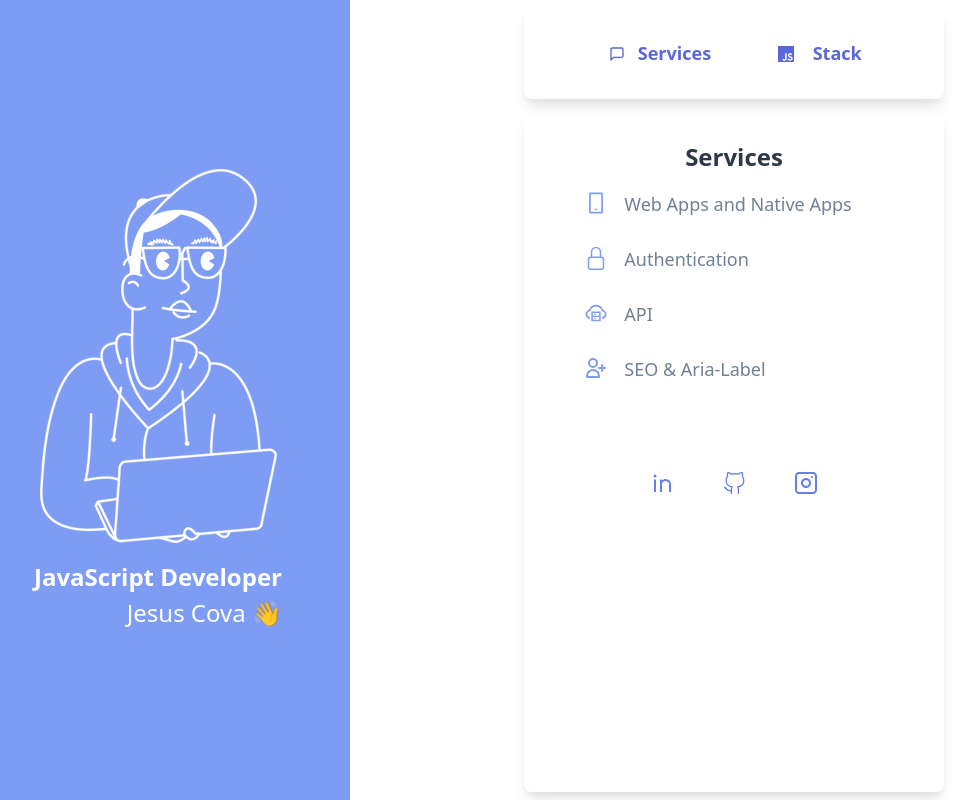
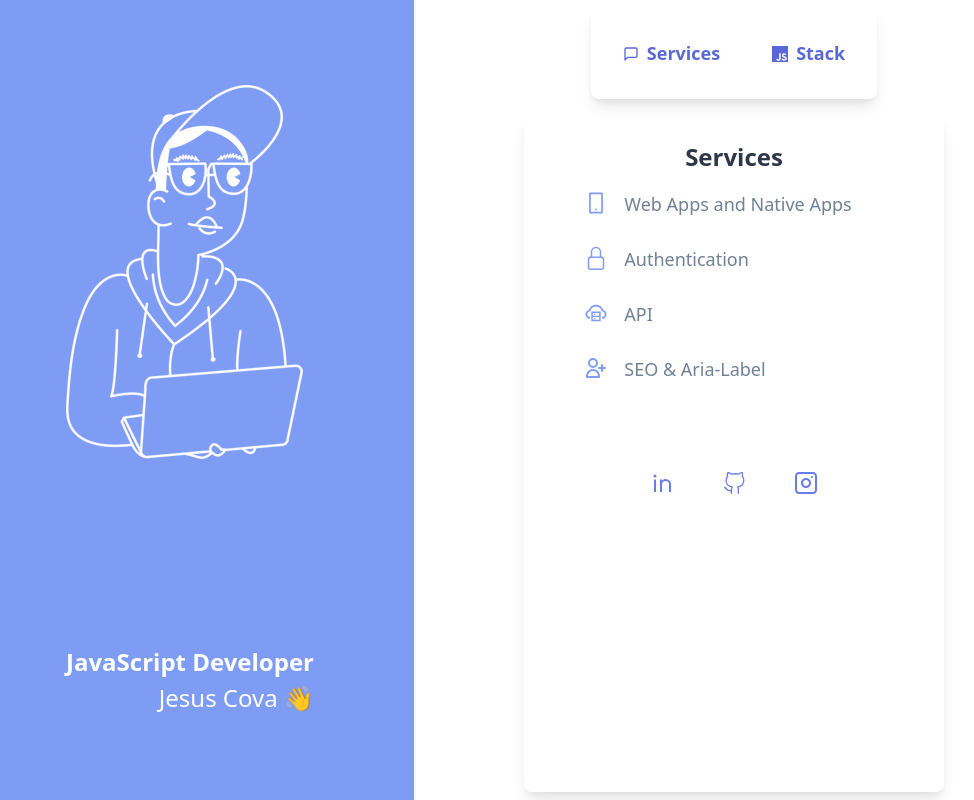
Before and after one commit to doc22940/doc-11, a Next.js app: page / in a window 1280 px wide. Shown: the whole page, without its empty margins (226-1200 px from the left). Built offline with nearby package versions, Linux system fonts and the light colour scheme.

Commit message:
update al margin en telefono

```diff
--- a/components/main.js
+++ b/components/main.js
@@ -19,8 +19,8 @@ export default function Main({social, chars, stack}) {
   const [nav, setNav] = useState('SERVICES')
   const changeNav = (newVal) => setNav(newVal)
   return(
-    <div className='flex flex-col justify-center items-center p-2 my-4 md:my-0'>
-      <nav className="flex p-5 px-16 space-x-5 shadow-lg text-indigo-600 font-bold rounded-lg mb-4">
+    <div className='flex flex-col justify-center w-full items-center p-2 my-4 md:my-0'>
+      <nav className="flex p-5 px-auto space-x-5 shadow-lg text-indigo-600 font-bold rounded-lg mb-4">
         <ButtonNav text="Services" onClick={() => changeNav('SERVICES')} />
         <ButtonNav text="Stack" onClick={() => changeNav('STACK')} />
       </nav>
@@ -38,14 +38,14 @@ export default function Main({social, chars, stack}) {
 const ButtonNav = ({ text, onClick }) => (
 	<div
 		onClick={onClick}
-		className="flex items-center py-3 w-32 mx-2 rounded-lg transition
+		className="flex items-center py-3 px-3  rounded-lg transition
 	duration-300 justify-evenly cursor-pointer hover:bg-gray-400 hover:text-white"
 	>
 		{text === 'Services' && <FiMessageSquare />}
 		{text === 'Stack' && <SiJavascript className="ml-2" />}
 
 
-		<h2 className="text-lg">{text}</h2>
+		<h2 className="text-sm md:text-lg ml-2">{text}</h2>
 	</div>
 )
 
--- a/pages/index.js
+++ b/pages/index.js
@@ -8,9 +8,14 @@ import {AiOutlineArrowDown} from 'react-icons/ai'
 export default function Index({ data }) {
 	return (
 		<div className='grid grid-cols-1 md:grid-cols-2'>
+
+
 			<Hero />
 
+
+
 			<Main {...data}/>
+
 
 		</div>
 	)
@@ -25,7 +30,7 @@ export function getStaticProps() {
 function Hero() {
 	const { props } = useFade()
 	return (
-		<div className="flex flex-col justify-center items-center w-full md:max-w-xl  h-screen bg-indigo-400 text-white">
+		<div className="grid col-span-1  justify-center items-center  h-screen bg-indigo-400 text-white">
 			<animated.div style={props}>
 				<img src="/jcmdevwhite.png" alt="jesus" className="md:ml-48" />
 			</animated.div>
```
